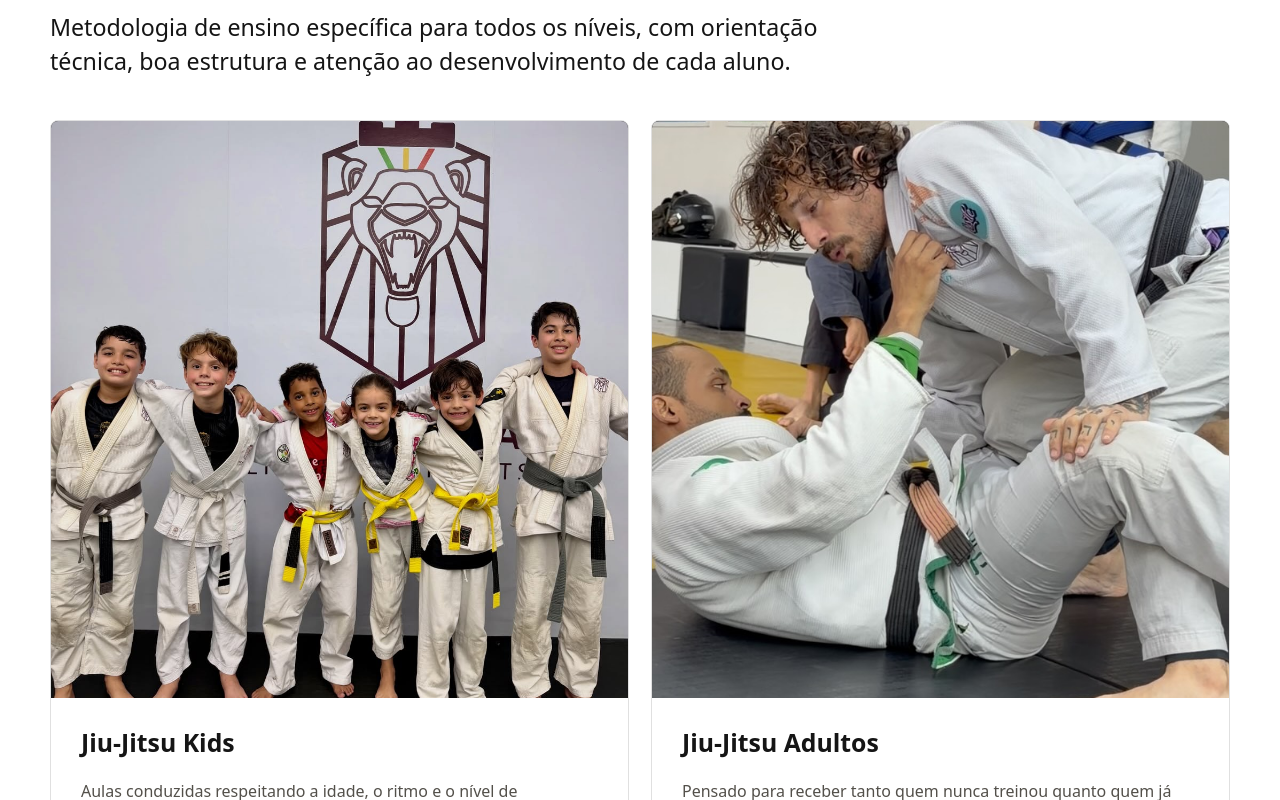
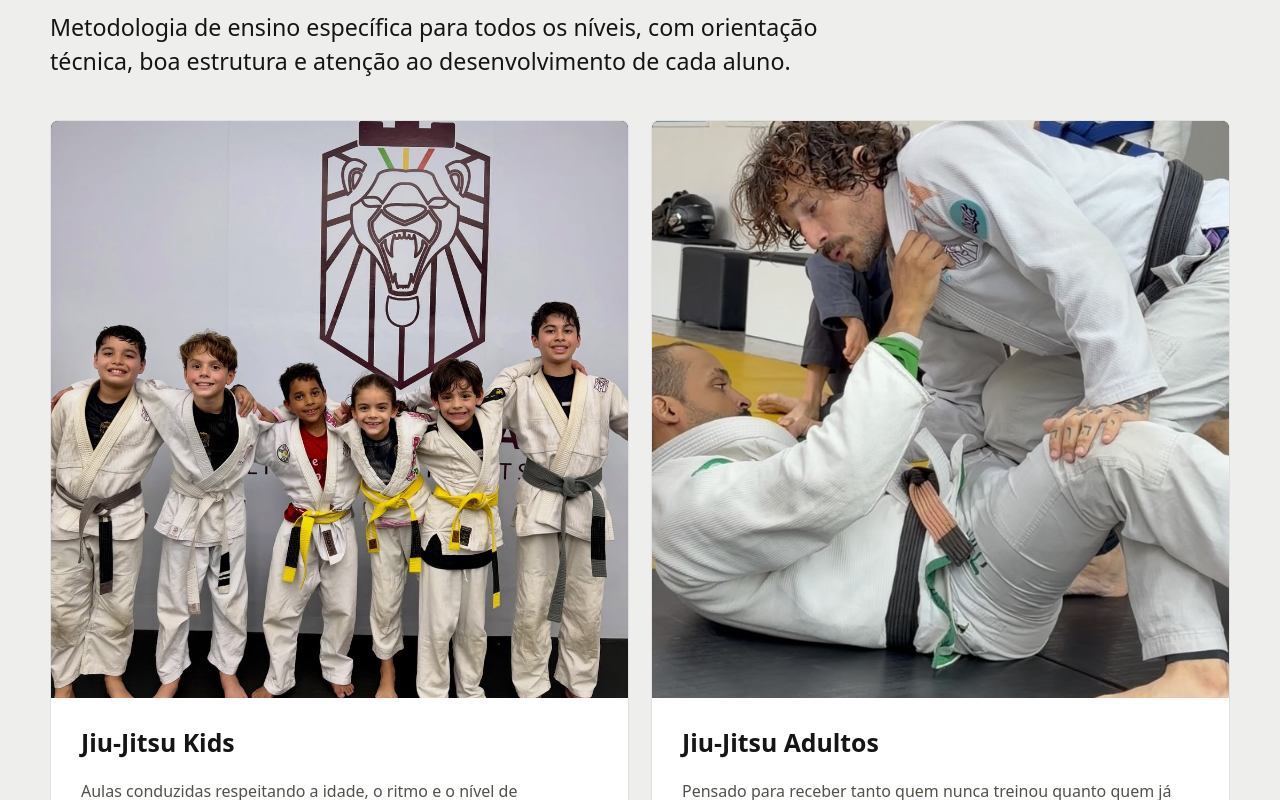
Before and after one commit to ederrabelo/tocadoleao-landingpage, a React (Vite) app: page / in a window 1280 px wide. Shown: the part 2100-2900 px from the top of the page. Built offline with nearby package versions, Linux system fonts and the light colour scheme.

Commit message:
Ajusta cores das seções

```diff
--- a/src/App.css
+++ b/src/App.css
@@ -379,6 +379,7 @@
   overflow: hidden;
   border: 1px solid var(--section-line);
   border-radius: 8px;
+  background: var(--section-surface);
   transition:
     border-color 220ms ease,
     transform 220ms ease;
--- a/src/App.tsx
+++ b/src/App.tsx
@@ -232,7 +232,7 @@ function App() {
           </div>
         </section>
 
-        <section id="programas" className="section section-white">
+        <section id="programas" className="section section-light">
           <div className="section-inner">
             <div className="section-heading">
               <h2 className="section-kicker">Programas</h2>
```
